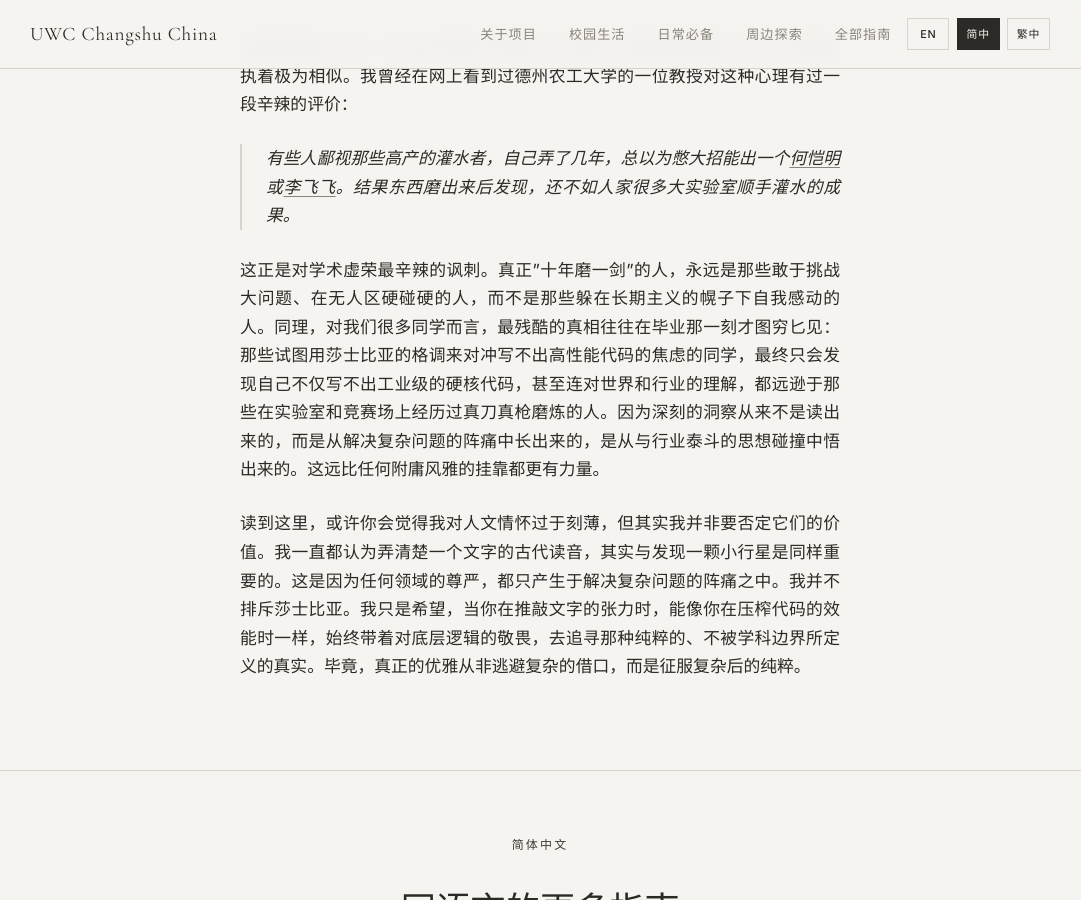
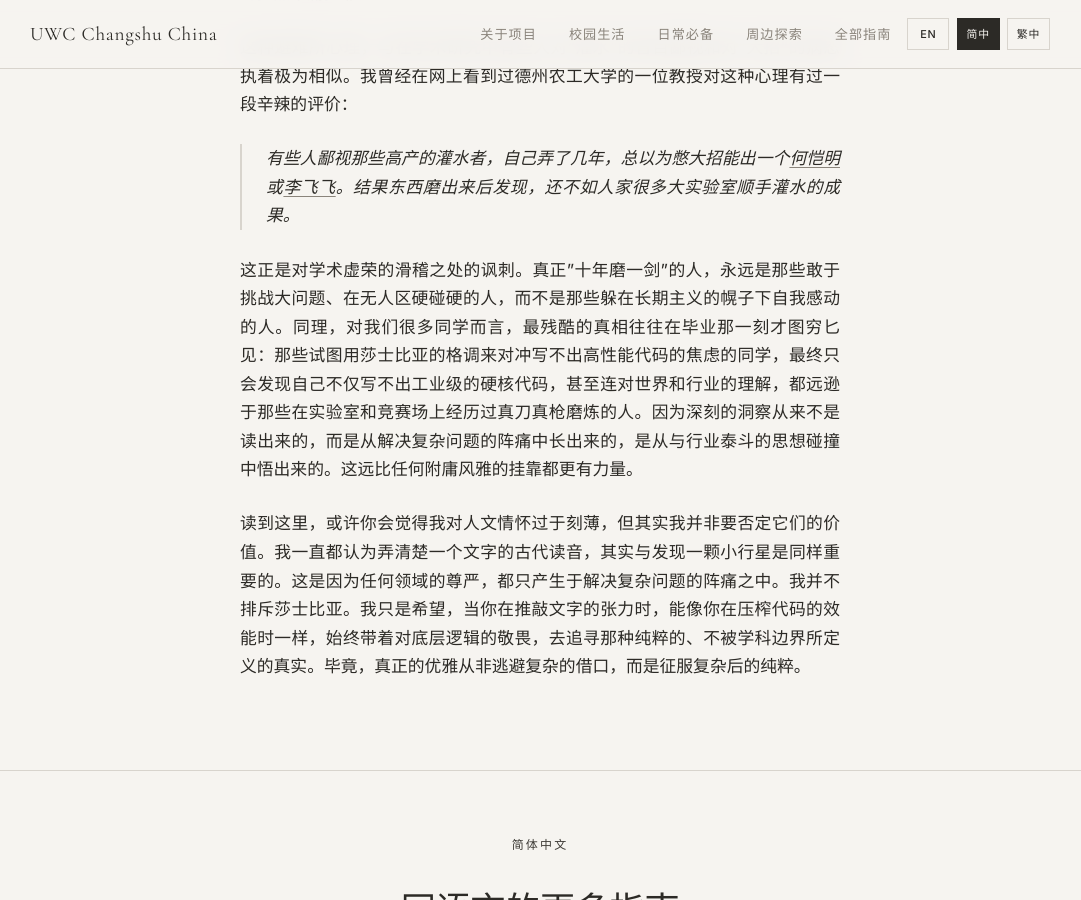
Before and after one commit to United-World-College/UWC-Survival-Guide, a Jekyll site: the page built from website/_guides/chinese/aesthetic-illusion-CN.md, in a window 1280 px wide and 900 px high, scrolled down 1203 px. Shown: the whole window, without its empty margins (100-1181 px from the left). Built offline with Jekyll 4.4.1, drawn with Linux system fonts in a browser that asks for light colours.

Commit message:
style: refine phrasing in aesthetic illusion essays for clarity and impact

```diff
--- a/website/_guides/chinese/aesthetic-illusion-CN.md
+++ b/website/_guides/chinese/aesthetic-illusion-CN.md
@@ -27,6 +27,6 @@ updated: 2026-04-15
 
 > 有些人鄙视那些高产的灌水者，自己弄了几年，总以为憋大招能出一个[何恺明](https://en.wikipedia.org/wiki/Kaiming_He)或[李飞飞](https://en.wikipedia.org/wiki/Fei-Fei_Li)。结果东西磨出来后发现，还不如人家很多大实验室顺手灌水的成果。
 
-这正是对学术虚荣最辛辣的讽刺。真正"十年磨一剑"的人，永远是那些敢于挑战大问题、在无人区硬碰硬的人，而不是那些躲在长期主义的幌子下自我感动的人。同理，对我们很多同学而言，最残酷的真相往往在毕业那一刻才图穷匕见：那些试图用莎士比亚的格调来对冲写不出高性能代码的焦虑的同学，最终只会发现自己不仅写不出工业级的硬核代码，甚至连对世界和行业的理解，都远逊于那些在实验室和竞赛场上经历过真刀真枪磨炼的人。因为深刻的洞察从来不是读出来的，而是从解决复杂问题的阵痛中长出来的，是从与行业泰斗的思想碰撞中悟出来的。这远比任何附庸风雅的挂靠都更有力量。
+这正是对学术虚荣的滑稽之处的讽刺。真正"十年磨一剑"的人，永远是那些敢于挑战大问题、在无人区硬碰硬的人，而不是那些躲在长期主义的幌子下自我感动的人。同理，对我们很多同学而言，最残酷的真相往往在毕业那一刻才图穷匕见：那些试图用莎士比亚的格调来对冲写不出高性能代码的焦虑的同学，最终只会发现自己不仅写不出工业级的硬核代码，甚至连对世界和行业的理解，都远逊于那些在实验室和竞赛场上经历过真刀真枪磨炼的人。因为深刻的洞察从来不是读出来的，而是从解决复杂问题的阵痛中长出来的，是从与行业泰斗的思想碰撞中悟出来的。这远比任何附庸风雅的挂靠都更有力量。
 
 读到这里，或许你会觉得我对人文情怀过于刻薄，但其实我并非要否定它们的价值。我一直都认为弄清楚一个文字的古代读音，其实与发现一颗小行星是同样重要的。这是因为任何领域的尊严，都只产生于解决复杂问题的阵痛之中。我并不排斥莎士比亚。我只是希望，当你在推敲文字的张力时，能像你在压榨代码的效能时一样，始终带着对底层逻辑的敬畏，去追寻那种纯粹的、不被学科边界所定义的真实。毕竟，真正的优雅从非逃避复杂的借口，而是征服复杂后的纯粹。
```
Also changed, not shown: website/_guides/chinese/aesthetic-illusion-TW.md (+1 -1 lines), website/_guides/default/aesthetic-illusion.md (+1 -1 lines).
